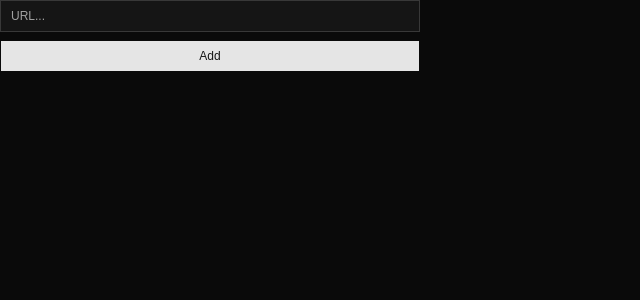
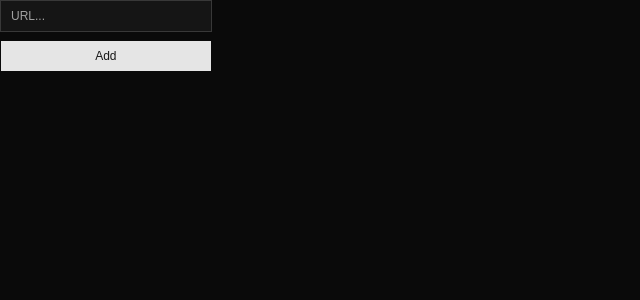
Before and after one commit to TealSeer/podcast-downloader, a React (Vite) app: page / in a window 1280 px wide. Shown: the top 300 px of the page, without its empty margins (0-640 px from the left). Built offline with nearby package versions, Linux system fonts and the light colour scheme.

Commit message:
tweak spacing

```diff
--- a/src/App.tsx
+++ b/src/App.tsx
@@ -6,11 +6,11 @@ import type { Podcast } from "./types";
 const App = () => {
   const [activePodcast, setActivePodcast] = useState<Podcast>();
   return (
-    <div className="flex gap-5">
-      <div className="flex-1/3">
+    <div className="flex gap-2.5">
+      <div className="flex-2/12">
         <PodcastList setActivePodcast={setActivePodcast}></PodcastList>
       </div>
-      <div className="flex-2/3">
+      <div className="flex-10/12">
         {activePodcast && (
           <EpisodeList activePodcast={activePodcast}></EpisodeList>
         )}
```
